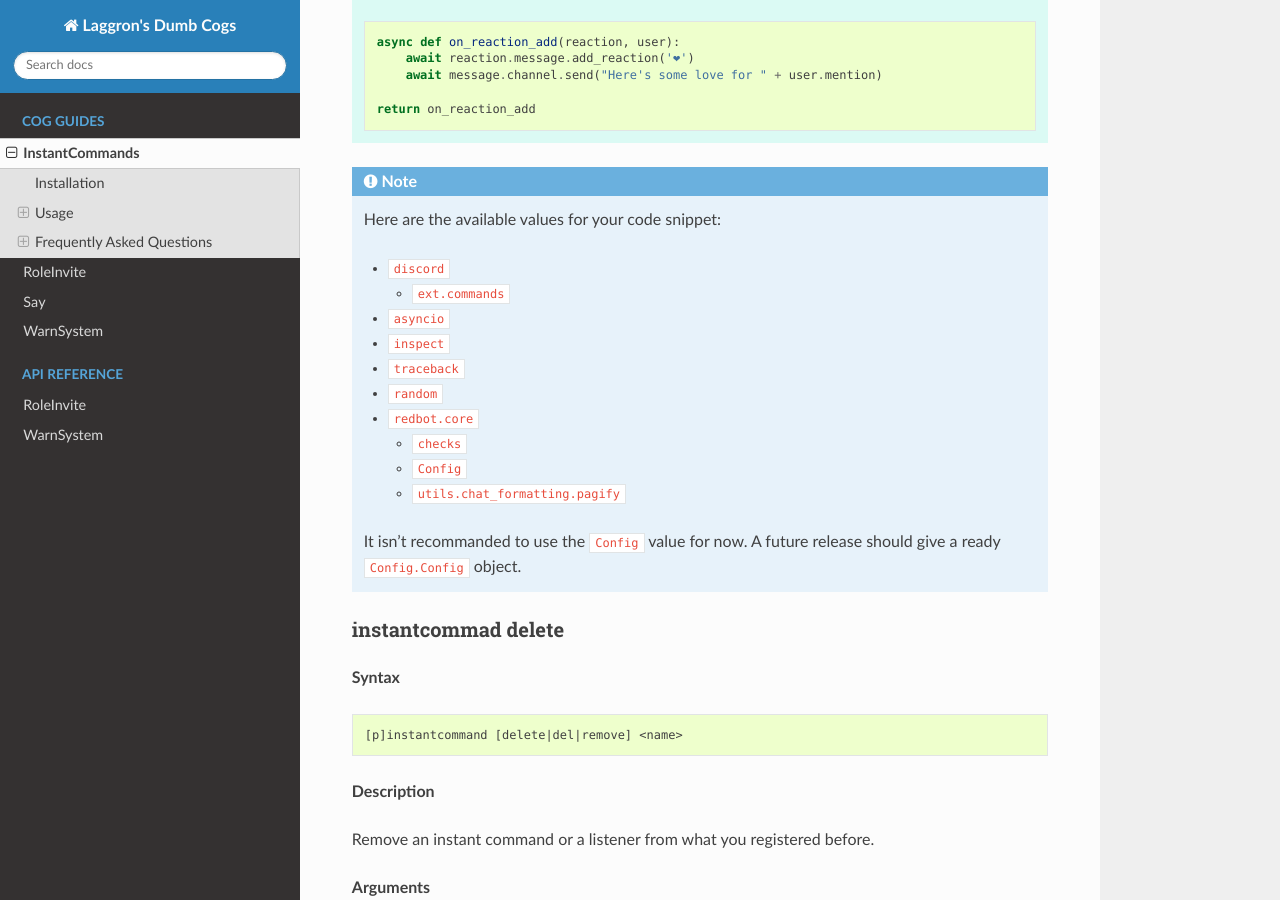
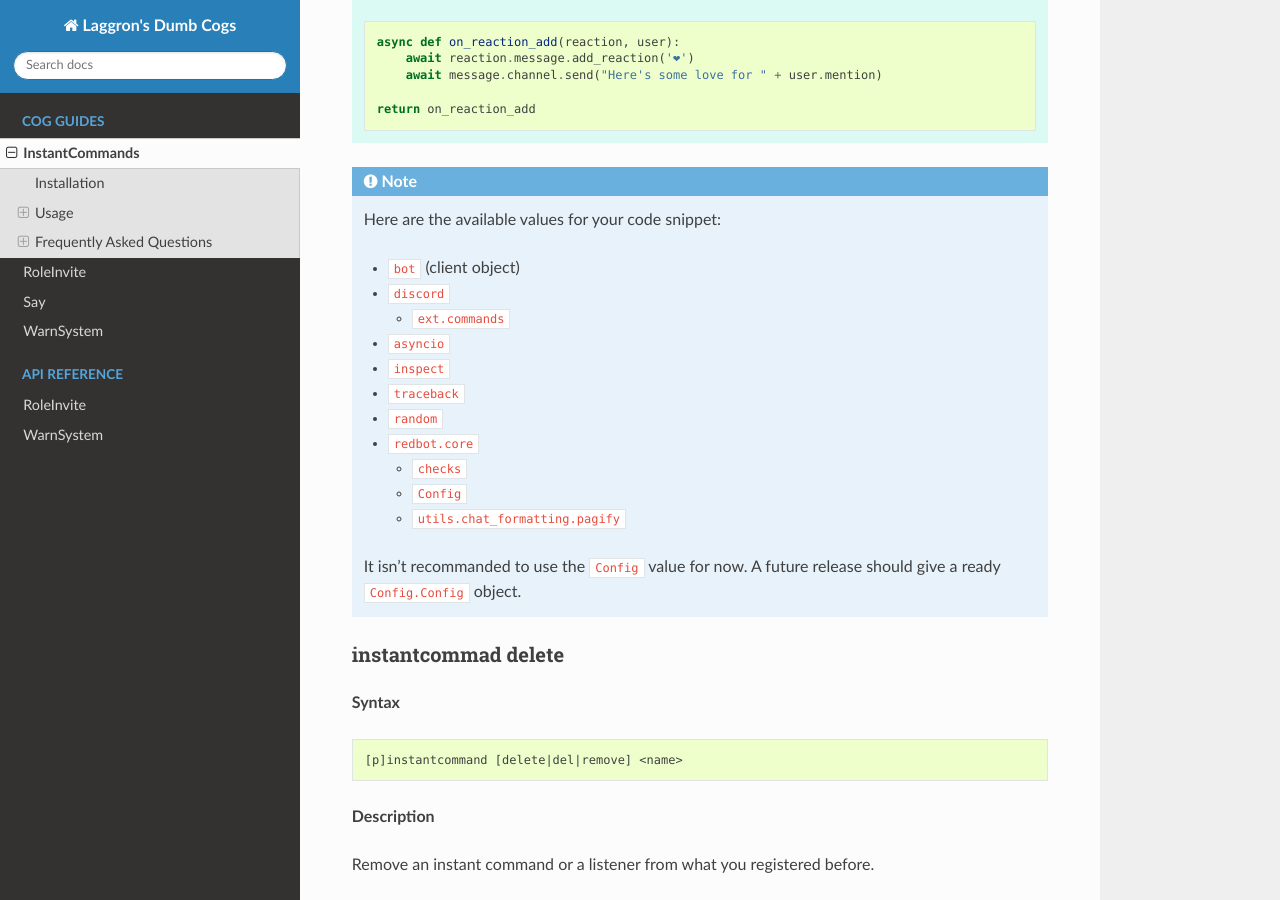
Before and after one commit to laggron42/Laggrons-Dumb-Cogs, a Sphinx documentation site: the page built from docs/instantcommands.rst, in a window 1280 px wide and 900 px high, scrolled down 2674 px. Built offline with Sphinx 7.4.7 and the Read the Docs theme 2.0.0, drawn with Linux system fonts in a browser that asks for light colours.

Commit message:
[Instantcmd] Add bot to the env values in docs

```diff
--- a/docs/instantcommands.rst
+++ b/docs/instantcommands.rst
@@ -102,6 +102,8 @@ It can be a command (you will need to add the ``commands`` decorator) or a liste
 .. note::
 
     Here are the available values for your code snippet:
+
+    * ``bot`` (client object)
 
     * ``discord``
 
```
